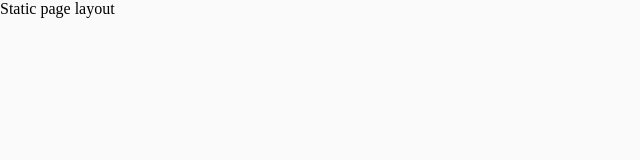
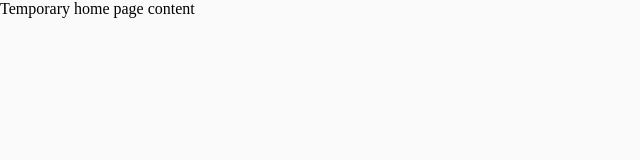
Before and after one commit to karol-dabrowski/kdtasker-web-client, a React (Create React App) app: page / in a window 1280 px wide. Shown: the top 160 px of the page, without its empty margins (0-640 px from the left). Built offline with nearby package versions, Linux system fonts and the light colour scheme.

Commit message:
Add routing to Dashboard and Static layout components

```diff
--- a/src/pages/layouts/Dashboard.js
+++ b/src/pages/layouts/Dashboard.js
@@ -1,8 +1,17 @@
 import React, {Component} from 'react';
+import {BrowserRouter as Router, Route, Switch} from 'react-router-dom';
+
+import DashboardPage from "../DashboardPage";
 
 class Dashboard extends Component {
     render() {
-        return 'Dashboard page layout'
+        return (
+            <Router>
+                <Switch>
+                    <Route path="/dashboard" component={DashboardPage} exact />
+                </Switch>
+            </Router>
+        );
     }
 }
 
--- a/src/pages/layouts/Static.js
+++ b/src/pages/layouts/Static.js
@@ -1,8 +1,17 @@
 import React, {Component} from 'react';
+import {BrowserRouter as Router, Route, Switch} from 'react-router-dom';
+
+import HomePage from "../HomePage";
 
 class Static extends Component {
     render() {
-        return 'Static page layout'
+        return (
+            <Router>
+                <Switch>
+                    <Route path="/" component={HomePage} exact />
+                </Switch>
+            </Router>
+        );
     }
 }
 
```
